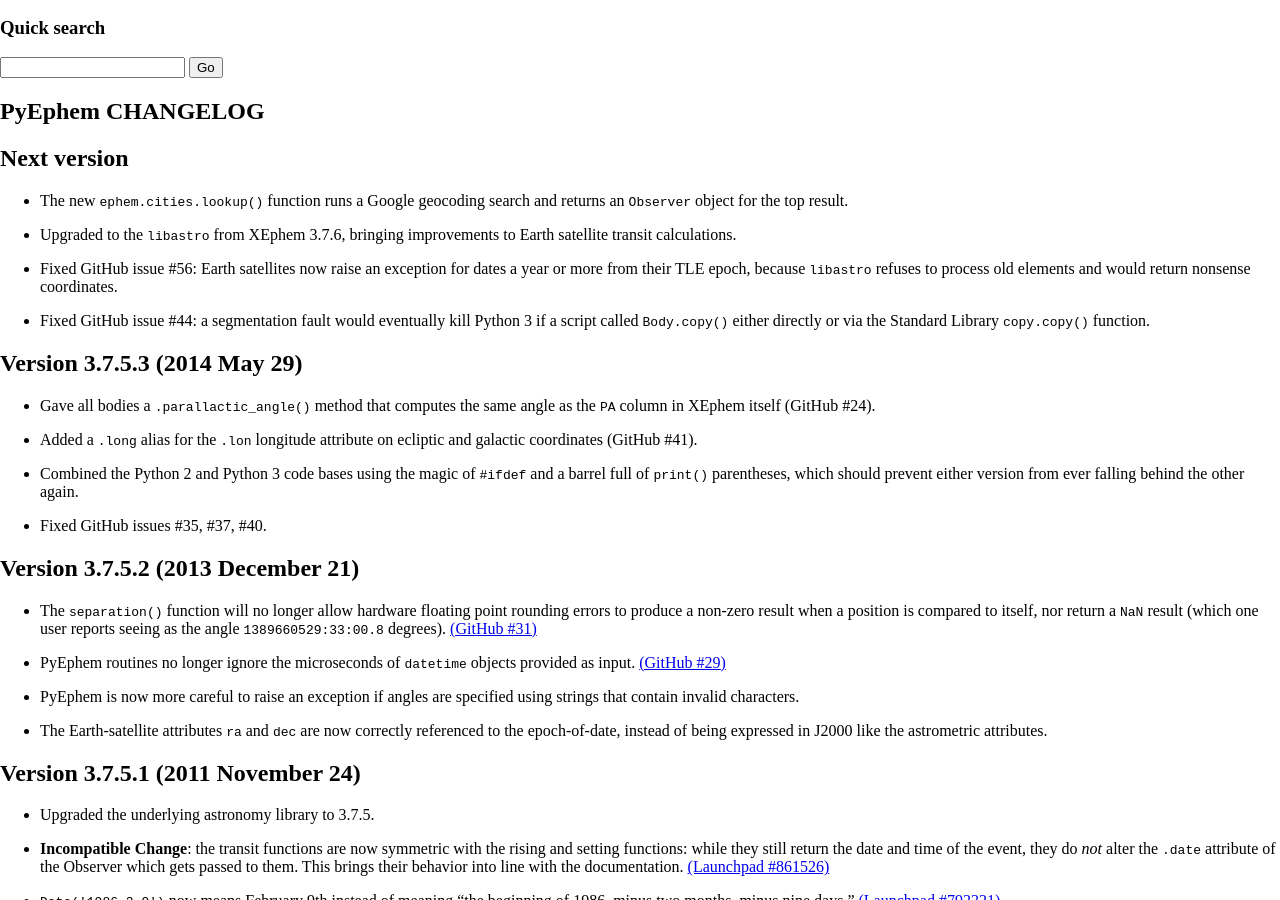
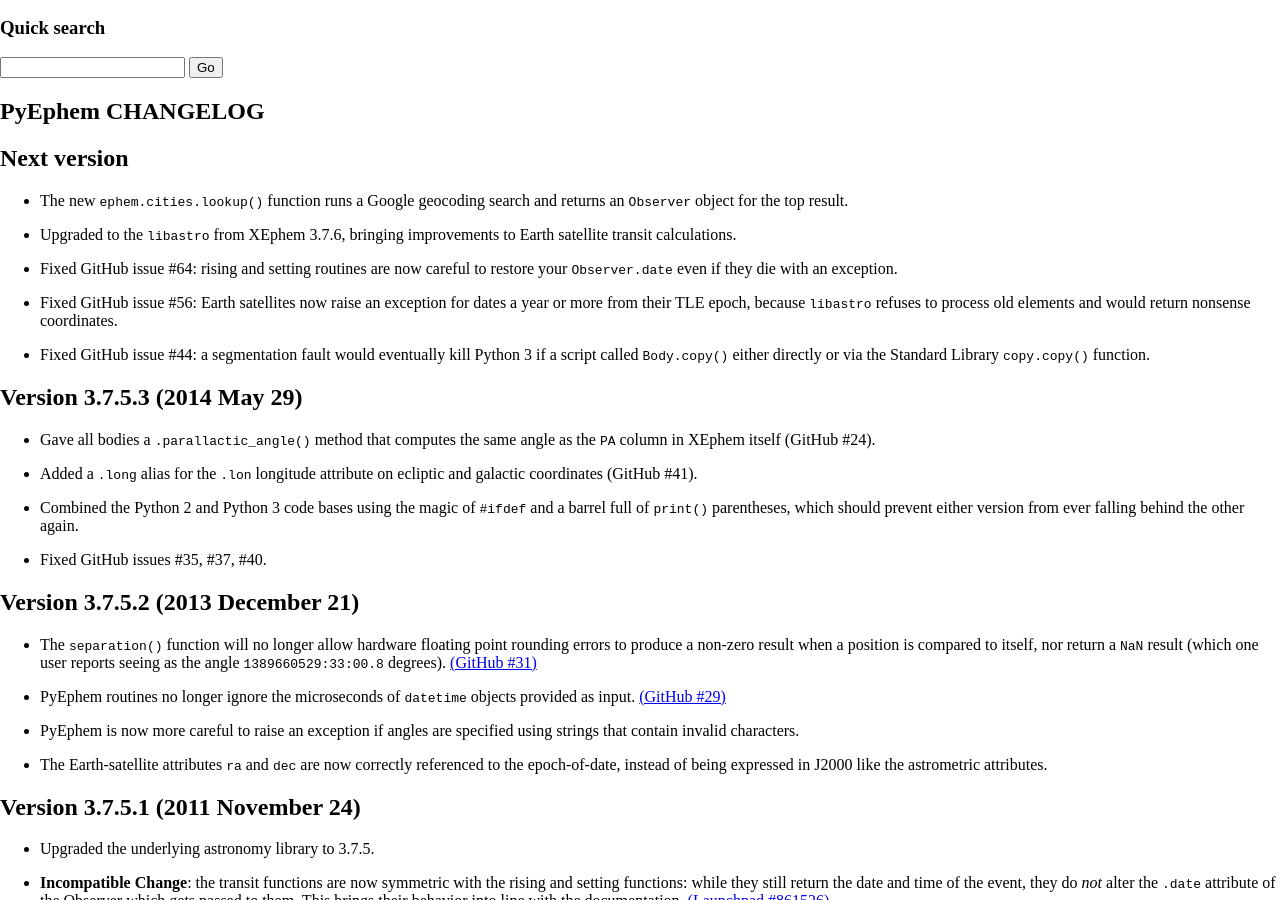
Before and after one commit to brandon-rhodes/pyephem, a Sphinx documentation site: the page built from ephem/doc/CHANGELOG.rst, in a window 1280 px wide and 900 px high, scrolled down 654 px. Built offline with Sphinx 7.4.7, drawn with Linux system fonts in a browser that asks for light colours.

Commit message:
Add note about #64 to CHANGELOG

```diff
--- a/ephem/doc/CHANGELOG.rst
+++ b/ephem/doc/CHANGELOG.rst
@@ -9,6 +9,9 @@
 
 - Upgraded to the ``libastro`` from XEphem 3.7.6, bringing improvements
   to Earth satellite transit calculations.
+
+- Fixed GitHub issue #64: rising and setting routines are now careful to
+  restore your ``Observer.date`` even if they die with an exception.
 
 - Fixed GitHub issue #56: Earth satellites now raise an exception for
   dates a year or more from their TLE epoch, because ``libastro``
```
